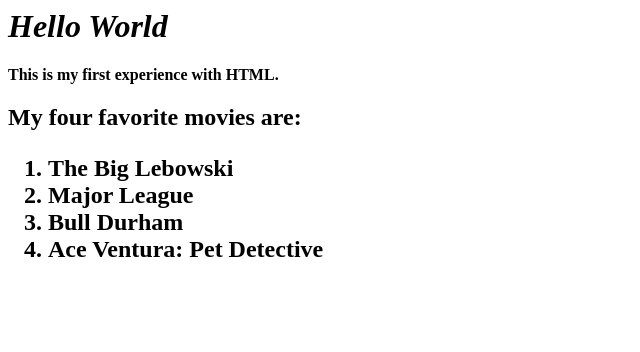
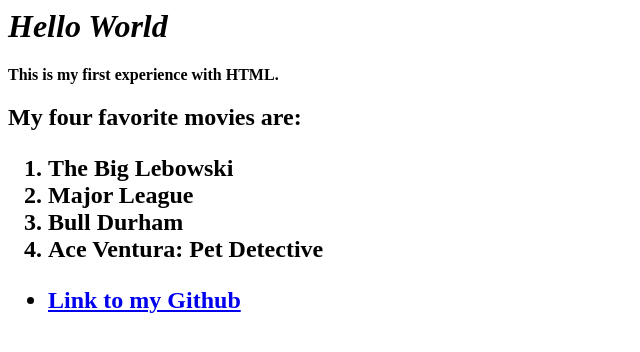
Before and after one commit to sroach1028/SDPre, a plain HTML site: page Blog/index.html in a window 1280 px wide. Shown: the whole page, without its empty margins (0-640 px from the left). Drawn offline with Linux system fonts and the light colour scheme.

Commit message:
added link to my Github

```diff
--- a/Blog/index.html
+++ b/Blog/index.html
@@ -14,5 +14,8 @@
       <li>Bull Durham</li>
       <li>Ace Ventura: Pet Detective</li>
   </ol>
+  <ul>
+    <li>
+      <a href = "https://github.com/sroach1028/">Link to my Github</a>
   </body>
 </html>
```
